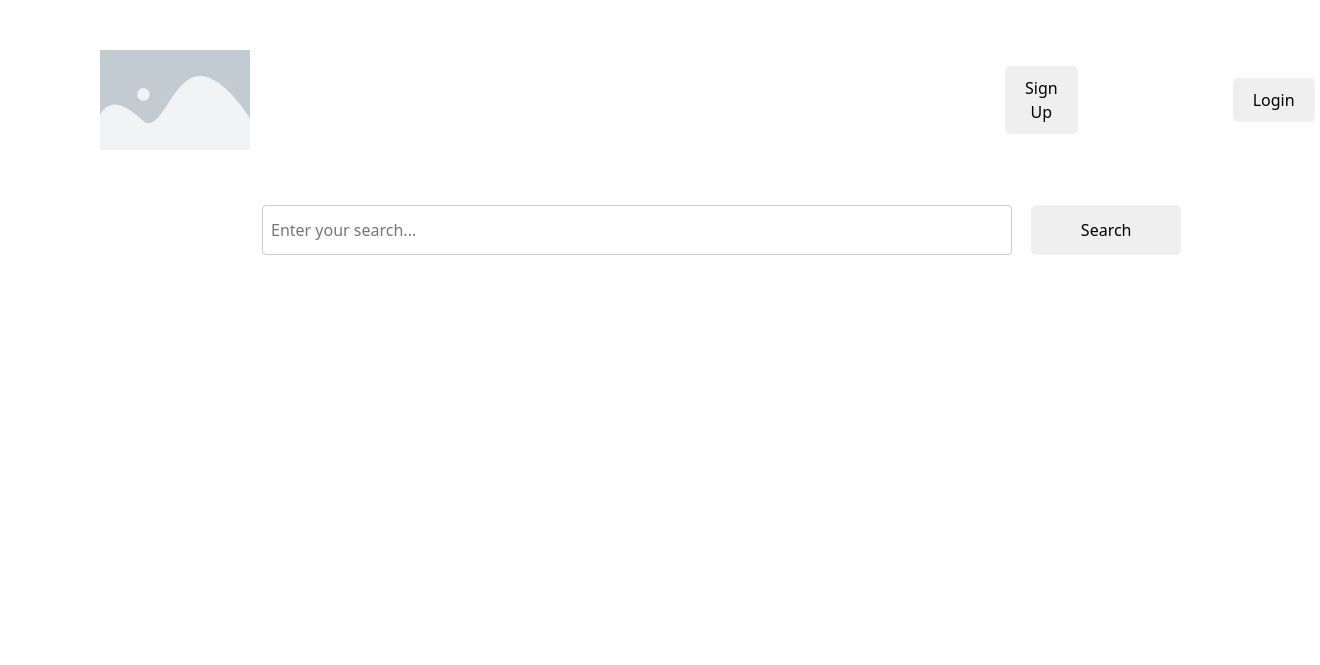
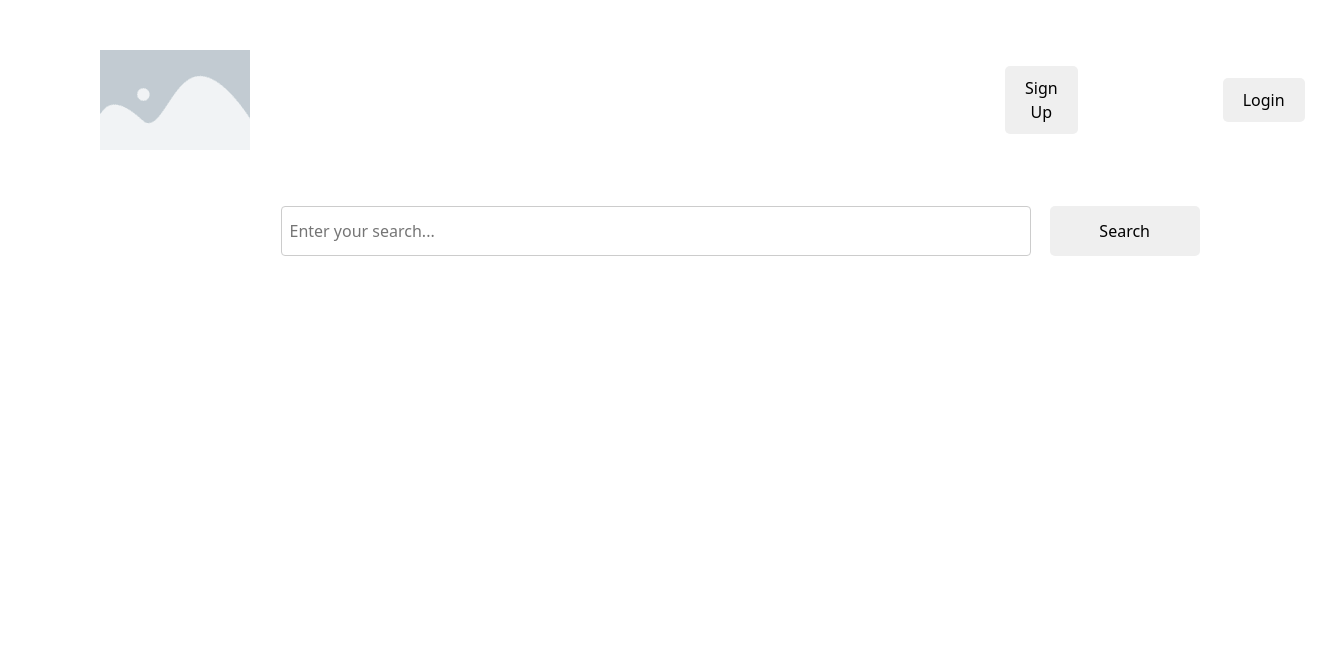
Before and after one commit to mathusathiru/destinations, a Flask app: page /search_keyword in a window 1320 px wide. Shown: the top 665 px of the page. Run offline with Flask 3, Linux system fonts and the light colour scheme.

Commit message:
Update CSS files

```diff
--- a/static/base.css
+++ b/static/base.css
@@ -29,19 +29,19 @@ button {
 }
 
 #btn-login {
-    margin-left: 150px;
+    margin-left: 140px;
 }
 
 #btn-account {
-  margin-left: 85px;
+  margin-left: 215px;
 }
 
 footer {
   background-color: #f8f9fa;
   padding: 20px;
   text-align: center;
-  position: relative; /* Set the position to relative */
-  margin-top: 20px; /* Add margin to create space below the content */
+  position: relative;
+  margin-top: 20px;
 }
 
 footer p {
--- a/static/results.css
+++ b/static/results.css
@@ -3,6 +3,9 @@
 .container {
     margin-left: 250px;
     width: 1000px;
+    min-height: calc(64.5vh - 50px);
+    position: relative;
+    border: 1px solid transparent;
 }
 
 .pagination {
@@ -31,7 +34,6 @@
     background-color: black;
     color: #fff;
 }
-
 
 #search-input {
     width: 750px;
@@ -69,9 +71,7 @@ ul {
 }
 
 .container p {
-    color: red;
-    margin-top: 10px;
-    margin-left: 10px;
+    margin-top: 30px;
 }
 
 h4 {
@@ -80,6 +80,6 @@ h4 {
 }
 
 .search-container {
-    min-height: calc(64.5vh - 50px); /* Subtract footer height */
-    position: relative; /* Required for absolute positioning of footer */
+    width: 930px;
+    margin-left: 17.5px;
 }
--- a/static/search.css
+++ b/static/search.css
@@ -43,3 +43,7 @@
 #error-container {
   margin-top: 20px;
 }
+
+.form-check {
+  padding: 7.5px;
+}
--- a/static/user.css
+++ b/static/user.css
@@ -6,6 +6,10 @@
     align-items: center;
     margin-right: 650px;
     margin-top: 20px;
+}
+
+.grid-container {
+    border: 1px solid transparent;
 }
 
 #register-form.grid-container {
```
Also changed, not shown: hotelhelper.db.
